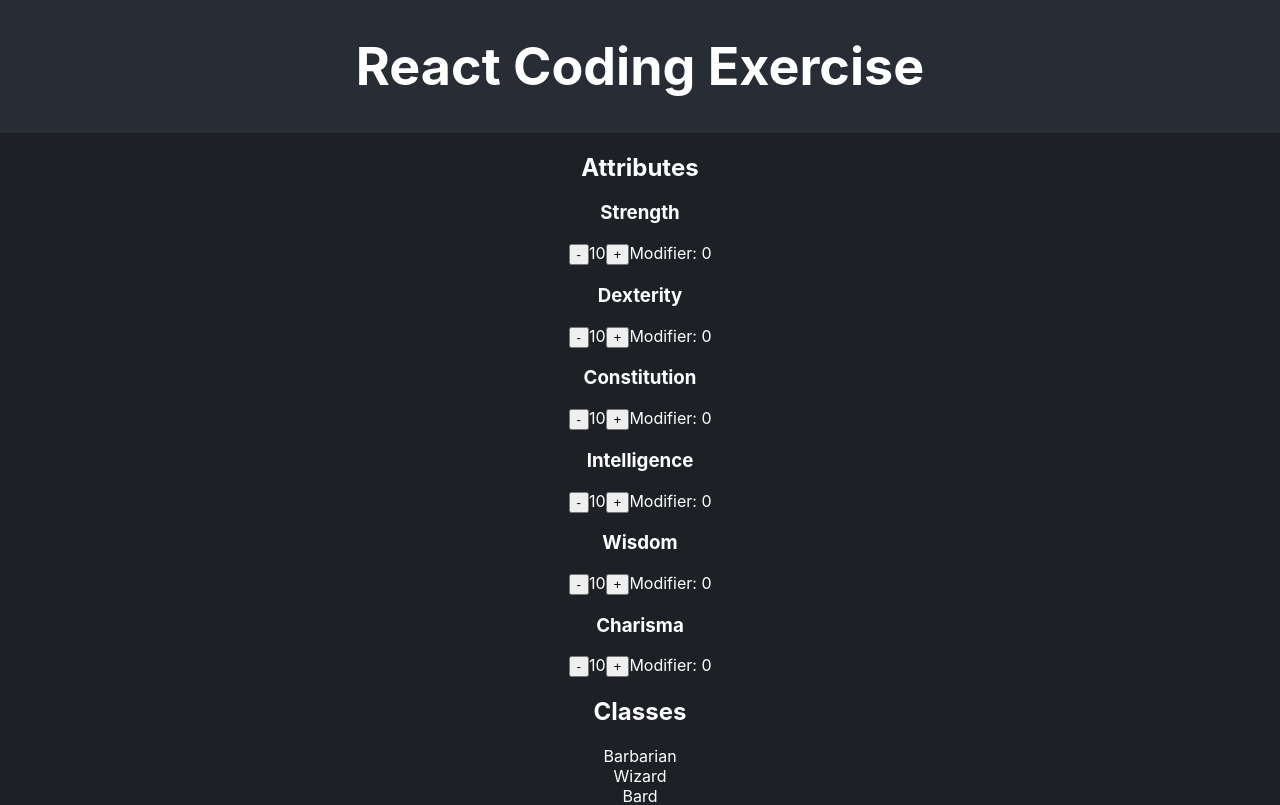
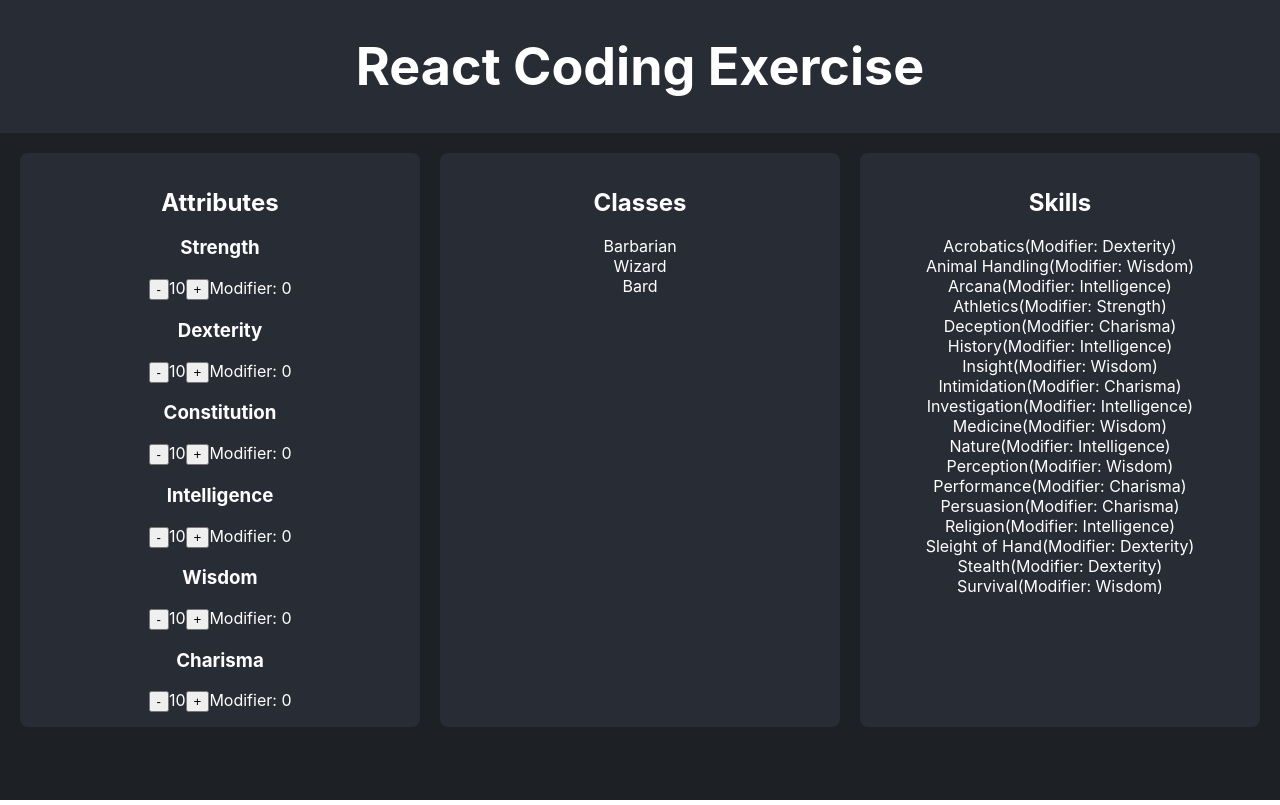
Before and after one commit to YunhwanJeong/recruiting-webapp-character, a React (Create React App) app: page / in a window 1280 px wide. Shown: the top 805 px of the page. Built offline with nearby package versions, Linux system fonts and the light colour scheme.

Commit message:
feat: add basic styles to distinguish each section

```diff
--- a/src/App.css
+++ b/src/App.css
@@ -1,3 +1,7 @@
+:root {
+  --bg-color: #282c34;
+}
+
 .App {
   min-height: 100vh;
   text-align: center;
@@ -17,7 +21,7 @@
 }
 
 .App-header {
-  background-color: #282c34;
+  background-color: var(--bg-color);
   display: flex;
   flex-direction: column;
   align-items: center;
@@ -44,3 +48,17 @@
     transform: rotate(360deg);
   }
 }
+
+.container {
+  display: grid;
+  grid-template-columns: repeat(3, 1fr);
+  gap: 20px;
+  padding: 20px;
+}
+
+.column {
+  background-color: var(--bg-color);
+  color: white;
+  padding: 15px;
+  border-radius: 8px;
+}
--- a/src/App.tsx
+++ b/src/App.tsx
@@ -42,7 +42,8 @@ function App() {
         <h1>React Coding Exercise</h1>
       </header>
       <main className="App-main">
-        <section>
+        <div className="container">
+          <section className="column">
             <h2>Attributes</h2>
             {ATTRIBUTE_LIST.map((attribute) => (
               <div key={attribute}>
@@ -58,17 +59,19 @@ function App() {
                 >
                   +
                 </button>
-              <span>Modifier: {calculateModifier(attributes[attribute])}</span>
+                <span>
+                  Modifier: {calculateModifier(attributes[attribute])}
+                </span>
               </div>
             ))}
           </section>
-        <section>
+          <section className="column">
             <h2>Classes</h2>
             {Object.keys(CLASS_LIST).map((className) => (
               <div key={className}>{className}</div>
             ))}
           </section>
-        <section>
+          <section className="column">
             <h2>Skills</h2>
             {SKILL_LIST.map((skill) => (
               <div key={skill.name}>
@@ -77,6 +80,7 @@ function App() {
               </div>
             ))}
           </section>
+        </div>
       </main>
     </div>
   );
```
Lines whose indentation alone changed are shown as unchanged.
